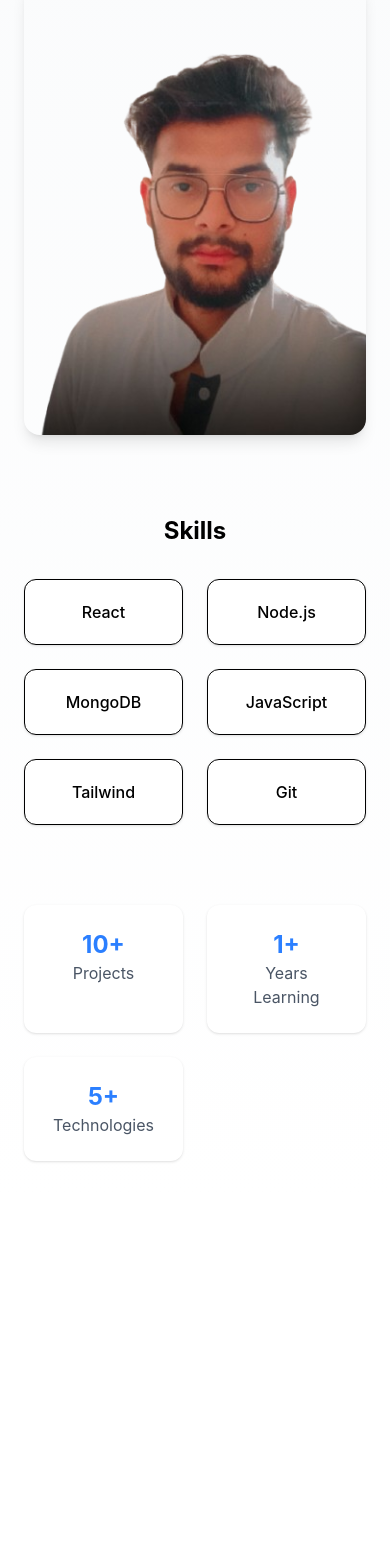
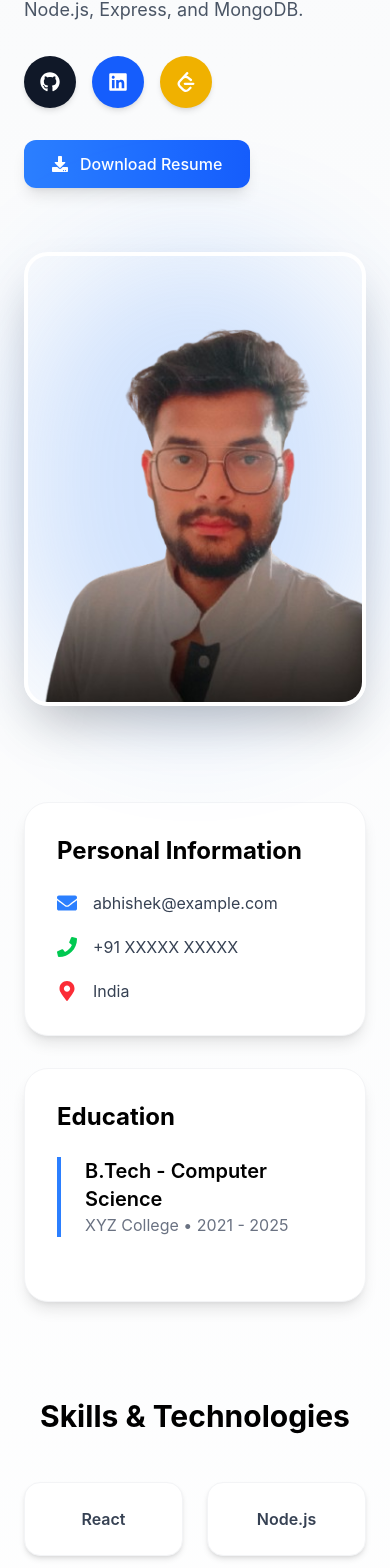
Before and after one commit to abhitiwari1258/Fullstack-Portfolio, a React (Vite) app in the folder client/: page /about in a window 390 px wide. Shown: the part 397-1965 px from the top of the page. Before the commit the page ends 1598 px from the top, so only its background shows below. Built offline with nearby package versions, Linux system fonts and the light colour scheme.

Commit message:
add detail,make responsive

```diff
--- a/client/src/pages/About.jsx
+++ b/client/src/pages/About.jsx
@@ -1,70 +1,247 @@
+import {
+  FaGithub,
+  FaLinkedin,
+  FaDownload,
+  FaMapMarkerAlt,
+  FaPhone,
+  FaEnvelope,
+} from "react-icons/fa";
+
+import { SiLeetcode } from "react-icons/si";
 import { motion } from "framer-motion";
-import abhishek from "../assets/abhishek.png"
+import abhishek from "../assets/abhishek.png";
+
+const skills = [
+  "React",
+  "Node.js",
+  "MongoDB",
+  "JavaScript",
+  "Tailwind",
+  "Git",
+  "Express",
+  "Postman",
+];
+
 const About = () => {
   return (
-    <div className="space-y-20">
-      <div className="grid md:grid-cols-2 gap-10      items-center">
-        {/* Text */}
+    <div className="space-y-24">
+
+      {/* HERO SECTION */}
+      <div className="grid lg:grid-cols-2 gap-16 items-center">
+
+        {/* LEFT CONTENT */}
         <motion.div
-          initial={{ opacity: 0, x: -40 }}
+          initial={{ opacity: 0, x: -60 }}
           animate={{ opacity: 1, x: 0 }}
-          transition={{ duration: 0.6 }}
+          transition={{ duration: 0.7 }}
+          className="space-y-8"
         >
-          <h1 className="text-4xl font-bold mb-4">About Me</h1>
 
-          <p className="text-gray-600 mb-4">
-            I'm a passionate full-stack developer skilled in building modern web
-            applications using React, Node.js, and MongoDB.
+          <div>
+            <p className="text-blue-500 font-semibold mb-2">
+              Full Stack Developer
+            </p>
+
+            <h1 className="text-5xl font-bold leading-tight">
+              Hi, I'm <span className="text-blue-500">Abhishek</span> 👋
+            </h1>
+          </div>
+
+          <p className="text-gray-600 text-lg leading-relaxed">
+            Passionate full-stack developer focused on building modern,
+            scalable, and user-friendly web applications using React,
+            Node.js, Express, and MongoDB.
           </p>
 
-          <p className="text-gray-600">
-            I enjoy solving real-world problems and continuously improving my
-            development skills.
-          </p>
+          {/* SOCIAL LINKS */}
+          <div className="flex gap-4">
+
+            <a
+              href="https://github.com/"
+              target="_blank"
+              className="bg-gray-900 text-white p-4 rounded-full hover:scale-110 hover:rotate-6 transition duration-300 shadow-md"
+            >
+              <FaGithub size={20} />
+            </a>
+
+            <a
+              href="https://linkedin.com/"
+              target="_blank"
+              className="bg-blue-600 text-white p-4 rounded-full hover:scale-110 hover:rotate-6 transition duration-300 shadow-md"
+            >
+              <FaLinkedin size={20} />
+            </a>
+
+            <a
+              href="https://leetcode.com/"
+              target="_blank"
+              className="bg-yellow-500 text-white p-4 rounded-full hover:scale-110 hover:rotate-6 transition duration-300 shadow-md"
+            >
+              <SiLeetcode size={20} />
+            </a>
+
+          </div>
+
+          {/* BUTTON */}
+          <a
+            href="/resume.pdf"
+            download
+            className="inline-flex items-center gap-3 bg-gradient-to-r from-blue-500 to-blue-600 text-white px-7 py-3 rounded-xl font-medium shadow-lg hover:scale-105 transition duration-300"
+          >
+            <FaDownload />
+            Download Resume
+          </a>
+
         </motion.div>
 
+        {/* RIGHT IMAGE */}
         <motion.div
-          initial={{ opacity: 0, x: 40 }}
+          initial={{ opacity: 0, x: 60 }}
           animate={{ opacity: 1, x: 0 }}
-          transition={{ duration: 0.6 }}
+          transition={{ duration: 0.7 }}
+          className="flex justify-center"
         >
-          <img src={abhishek} alt="profile" className="rounded-2xl shadow-lg" />
+
+          <div className="relative">
+
+            <div className="absolute inset-0 bg-blue-500 blur-3xl opacity-20 rounded-full"></div>
+
+            <img
+              src={abhishek}
+              alt="profile"
+              className="relative w-[350px] rounded-3xl shadow-2xl border-4 border-white"
+            />
+
+          </div>
+
         </motion.div>
       </div>
 
+      {/* INFO + EDUCATION */}
+      <div className="grid md:grid-cols-2 gap-8">
+
+        {/* PERSONAL INFO */}
+        <motion.div
+          initial={{ opacity: 0, y: 40 }}
+          whileInView={{ opacity: 1, y: 0 }}
+          transition={{ duration: 0.6 }}
+          className="bg-white p-8 rounded-3xl shadow-lg border border-gray-100"
+        >
+
+          <h2 className="text-2xl font-bold mb-6">
+            Personal Information
+          </h2>
+
+          <div className="space-y-5 text-gray-700">
+
+            <p className="flex items-center gap-4">
+              <FaEnvelope className="text-blue-500 text-xl" />
+              abhishek@example.com
+            </p>
+
+            <p className="flex items-center gap-4">
+              <FaPhone className="text-green-500 text-xl" />
+              +91 XXXXX XXXXX
+            </p>
+
+            <p className="flex items-center gap-4">
+              <FaMapMarkerAlt className="text-red-500 text-xl" />
+              India
+            </p>
+
+          </div>
+        </motion.div>
+
+        {/* EDUCATION */}
+        <motion.div
+          initial={{ opacity: 0, y: 40 }}
+          whileInView={{ opacity: 1, y: 0 }}
+          transition={{ duration: 0.6 }}
+          className="bg-white p-8 rounded-3xl shadow-lg border border-gray-100"
+        >
+
+          <h2 className="text-2xl font-bold mb-6">
+            Education
+          </h2>
+
+          <div className="relative border-l-4 border-blue-500 pl-6">
+
+            <div className="mb-8">
+              <h3 className="text-xl font-semibold">
+                B.Tech - Computer Science
+              </h3>
+
+              <p className="text-gray-500">
+                XYZ College • 2021 - 2025
+              </p>
+            </div>
+
+          </div>
+
+        </motion.div>
+      </div>
+
+      {/* SKILLS */}
       <div>
-        <h2 className="text-2xl font-bold mb-8 text-center">Skills</h2>
 
-        <div className="grid grid-cols-2 sm:grid-cols-3 md:grid-cols-4 gap-6 max-w-4xl mx-auto">
-          {["React", "Node.js", "MongoDB", "JavaScript", "Tailwind", "Git"].map(
-            (skill) => (
-              <motion.div
-                key={skill}
-                whileHover={{ scale: 1.1 }}
-                className="bg-white border rounded-xl p-5 text-center shadow-sm hover:shadow-lg transition cursor-pointer"
-              >
-                <p className="font-medium">{skill}</p>
-              </motion.div>
-            ),
-          )}
+        <motion.h2
+          initial={{ opacity: 0 }}
+          whileInView={{ opacity: 1 }}
+          className="text-3xl font-bold text-center mb-12"
+        >
+          Skills & Technologies
+        </motion.h2>
+
+        <div className="grid grid-cols-2 sm:grid-cols-3 md:grid-cols-4 gap-6">
+
+          {skills.map((skill, index) => (
+            <motion.div
+              key={skill}
+              initial={{ opacity: 0, y: 40 }}
+              whileInView={{ opacity: 1, y: 0 }}
+              transition={{ delay: index * 0.05 }}
+              whileHover={{
+                scale: 1.08,
+                rotate: 1,
+              }}
+              className="bg-white border border-gray-100 rounded-2xl p-6 text-center shadow-md hover:shadow-xl transition cursor-pointer"
+            >
+              <p className="font-semibold text-gray-700">
+                {skill}
+              </p>
+            </motion.div>
+          ))}
+
         </div>
       </div>
 
-      <div className="grid grid-cols-2 md:grid-cols-3 gap-6 text-center">
-        <div className="bg-white p-6 rounded-xl shadow-sm">
-          <h3 className="text-2xl font-bold text-blue-500">10+</h3>
-          <p className="text-gray-600">Projects</p>
-        </div>
+      {/* STATS */}
+      <div className="grid grid-cols-2 md:grid-cols-3 gap-6">
 
-        <div className="bg-white p-6 rounded-xl shadow-sm">
-          <h3 className="text-2xl font-bold text-blue-500">1+</h3>
-          <p className="text-gray-600">Years Learning</p>
-        </div>
+        {[
+          { value: "10+", label: "Projects" },
+          { value: "1+", label: "Years Learning" },
+          { value: "8+", label: "Technologies" },
+        ].map((item, index) => (
+          <motion.div
+            key={index}
+            initial={{ opacity: 0, y: 30 }}
+            whileInView={{ opacity: 1, y: 0 }}
+            whileHover={{ scale: 1.05 }}
+            className="bg-white p-8 rounded-3xl text-center shadow-lg border border-gray-100"
+          >
 
-        <div className="bg-white p-6 rounded-xl shadow-sm">
-          <h3 className="text-2xl font-bold text-blue-500">5+</h3>
-          <p className="text-gray-600">Technologies</p>
-        </div>
+            <h3 className="text-4xl font-bold text-blue-500 mb-2">
+              {item.value}
+            </h3>
+
+            <p className="text-gray-600">
+              {item.label}
+            </p>
+
+          </motion.div>
+        ))}
+
       </div>
 
     </div>
@@ -72,234 +249,3 @@ const About = () => {
 };
 
 export default About;
-
-
-
-
-
-
-
-// import { motion } from "framer-motion";
-// import { useState, useEffect, useRef } from "react";
-
-// const skills = [
-//   { name: "React",      icon: "⚛",  level: "Advanced",     pct: 85, desc: "Hooks, Context, Router" },
-//   { name: "Node.js",    icon: "🟩", level: "Advanced",     pct: 80, desc: "REST APIs, Express" },
-//   { name: "MongoDB",    icon: "🍃", level: "Intermediate", pct: 65, desc: "Aggregations, Schemas" },
-//   { name: "JavaScript", icon: "🟨", level: "Advanced",     pct: 90, desc: "ES6+, Async/Await" },
-//   { name: "Tailwind",   icon: "💨", level: "Advanced",     pct: 88, desc: "Utility-first CSS" },
-//   { name: "Git",        icon: "🔀", level: "Intermediate", pct: 70, desc: "Branching, PRs" },
-// ];
-
-// const stats = [
-//   { num: 10, suffix: "+", label: "Projects" },
-//   { num: 1,  suffix: "+", label: "Years Learning" },
-//   { num: 5,  suffix: "+", label: "Technologies" },
-// ];
-
-// const avatarThemes = [
-//   { bg: "bg-blue-100",   text: "text-blue-700" },
-//   { bg: "bg-amber-100",  text: "text-amber-700" },
-//   { bg: "bg-green-100",  text: "text-green-700" },
-//   { bg: "bg-purple-100", text: "text-purple-700" },
-// ];
-
-// // Animated counter hook
-// function useCounter(target, isVisible) {
-//   const [count, setCount] = useState(0);
-//   useEffect(() => {
-//     if (!isVisible) return;
-//     let cur = 0;
-//     const step = Math.ceil(target / 30);
-//     const timer = setInterval(() => {
-//       cur = Math.min(cur + step, target);
-//       setCount(cur);
-//       if (cur >= target) clearInterval(timer);
-//     }, 40);
-//     return () => clearInterval(timer);
-//   }, [isVisible, target]);
-//   return count;
-// }
-
-// function StatCard({ num, suffix, label, isVisible }) {
-//   const count = useCounter(num, isVisible);
-//   return (
-//     <motion.div
-//       whileHover={{ y: -4 }}
-//       className="bg-white p-6 rounded-xl shadow-sm text-center cursor-default"
-//     >
-//       <h3 className="text-2xl font-bold text-blue-500">
-//         {count}{suffix}
-//       </h3>
-//       <p className="text-gray-600">{label}</p>
-//     </motion.div>
-//   );
-// }
-
-// function SkillCard({ skill, isActive, onClick }) {
-//   return (
-//     <motion.div
-//       whileHover={{ scale: 1.08 }}
-//       whileTap={{ scale: 0.97 }}
-//       onClick={onClick}
-//       className={`relative border rounded-xl p-5 text-center cursor-pointer transition-all duration-200 select-none group
-//         ${isActive
-//           ? "bg-blue-50 border-blue-400 shadow-md"
-//           : "bg-white border-gray-200 shadow-sm hover:shadow-lg"
-//         }`}
-//     >
-//       {/* Tooltip */}
-//       <div className="absolute -top-9 left-1/2 -translate-x-1/2 bg-gray-800 text-white text-xs px-2 py-1 rounded whitespace-nowrap
-//                       opacity-0 group-hover:opacity-100 transition-opacity duration-200 pointer-events-none z-10">
-//         {skill.desc}
-//       </div>
-
-//       <div className="text-2xl mb-1">{skill.icon}</div>
-//       <p className={`font-medium text-sm ${isActive ? "text-blue-700" : "text-gray-700"}`}>
-//         {skill.name}
-//       </p>
-//       <p className="text-xs text-gray-400 mt-0.5">{skill.level}</p>
-
-//       {/* Progress bar */}
-//       <div className="mt-3 h-1 bg-gray-100 rounded-full overflow-hidden">
-//         <motion.div
-//           className="h-full bg-blue-400 rounded-full"
-//           initial={{ width: 0 }}
-//           animate={{ width: isActive ? `${skill.pct}%` : "0%" }}
-//           transition={{ duration: 0.6, ease: "easeOut" }}
-//         />
-//       </div>
-//     </motion.div>
-//   );
-// }
-
-// const About = () => {
-//   const [activeSkill, setActiveSkill] = useState(null);
-//   const [themeIdx, setThemeIdx] = useState(0);
-//   const [statsVisible, setStatsVisible] = useState(false);
-//   const statsRef = useRef(null);
-
-//   // Intersection observer for counter animation
-//   useEffect(() => {
-//     const observer = new IntersectionObserver(
-//       ([entry]) => { if (entry.isIntersecting) setStatsVisible(true); },
-//       { threshold: 0.4 }
-//     );
-//     if (statsRef.current) observer.observe(statsRef.current);
-//     return () => observer.disconnect();
-//   }, []);
-
-//   const handleSkillClick = (i) => {
-//     setActiveSkill(prev => (prev === i ? null : i));
-//   };
-
-//   const cycleTheme = () => setThemeIdx(i => (i + 1) % avatarThemes.length);
-
-//   const theme = avatarThemes[themeIdx];
-
-//   return (
-//     <div className="space-y-20">
-
-//       <div className="grid md:grid-cols-2 gap-10 items-center">
-
-//         <motion.div
-//           initial={{ opacity: 0, x: -40 }}
-//           animate={{ opacity: 1, x: 0 }}
-//           transition={{ duration: 0.6 }}
-//         >
-//           <h1 className="text-4xl font-bold mb-4">About Me</h1>
-
-//           <p className="text-gray-600 mb-4">
-//             I'm a passionate full-stack developer skilled in building modern web
-//             applications using React, Node.js, and MongoDB.
-//           </p>
-
-//           <p className="text-gray-600 mb-6">
-//             I enjoy solving real-world problems and continuously improving my
-//             development skills.
-//           </p>
-
-//           <div className="flex flex-wrap gap-2">
-//             {["Open to work", "Full-stack", "React"].map(tag => (
-//               <span
-//                 key={tag}
-//                 className="text-xs px-3 py-1 rounded-full bg-blue-50 text-blue-600 border border-blue-100"
-//               >
-//                 {tag}
-//               </span>
-//             ))}
-//           </div>
-
-//           {/* Status */}
-//           <div className="flex items-center gap-2 mt-4">
-//             <span className="relative flex h-2.5 w-2.5">
-//               <span className="animate-ping absolute inline-flex h-full w-full rounded-full bg-green-400 opacity-75"></span>
-//               <span className="relative inline-flex rounded-full h-2.5 w-2.5 bg-green-500"></span>
-//             </span>
-//             <span className="text-sm text-gray-400">Available for Job/freelance</span>
-//           </div>
-//         </motion.div>
-
-//         {/* Avatar / Profile */}
-//         <motion.div
-//           initial={{ opacity: 0, x: 40 }}
-//           animate={{ opacity: 1, x: 0 }}
-//           transition={{ duration: 0.6 }}
-//         >
-//           <motion.div
-//             whileHover={{ scale: 1.02 }}
-//             whileTap={{ scale: 0.98 }}
-//             onClick={cycleTheme}
-//             className="rounded-2xl shadow-lg border border-gray-100 bg-white cursor-pointer
-//                        flex flex-col items-center justify-center gap-3 py-14 select-none"
-//             title="Click to change theme"
-//           >
-//             <motion.div
-//               key={themeIdx}
-//               initial={{ scale: 0.8, opacity: 0 }}
-//               animate={{ scale: 1, opacity: 1 }}
-//               transition={{ duration: 0.3 }}
-//               className={`w-20 h-20 rounded-full flex items-center justify-center
-//                           text-2xl font-medium ${theme.bg} ${theme.text}`}
-//             >
-//               YN
-//             </motion.div>
-//             <p className="font-medium text-gray-800">Your Name</p>
-//             <p className="text-sm text-gray-400">Full-Stack Developer</p>
-//             <p className="text-xs text-gray-300 mt-1">Click to cycle theme</p>
-//           </motion.div>
-//         </motion.div>
-//       </div>
-
-//       {/* Skills */}
-//       <div>
-//         <h2 className="text-2xl font-bold mb-2 text-center">Skills</h2>
-//         <p className="text-center text-sm text-gray-400 mb-8">Click a skill to see proficiency</p>
-
-//         <div className="grid grid-cols-2 sm:grid-cols-3 md:grid-cols-4 gap-6 max-w-4xl mx-auto">
-//           {skills.map((skill, i) => (
-//             <SkillCard
-//               key={skill.name}
-//               skill={skill}
-//               isActive={activeSkill === i}
-//               onClick={() => handleSkillClick(i)}
-//             />
-//           ))}
-//         </div>
-//       </div>
-
-//       {/* Stats */}
-//       <div
-//         ref={statsRef}
-//         className="grid grid-cols-2 md:grid-cols-3 gap-6 text-center"
-//       >
-//         {stats.map(s => (
-//           <StatCard key={s.label} {...s} isVisible={statsVisible} />
-//         ))}
-//       </div>
-
-//     </div>
-//   );
-// };
-
-// export default About;
```
